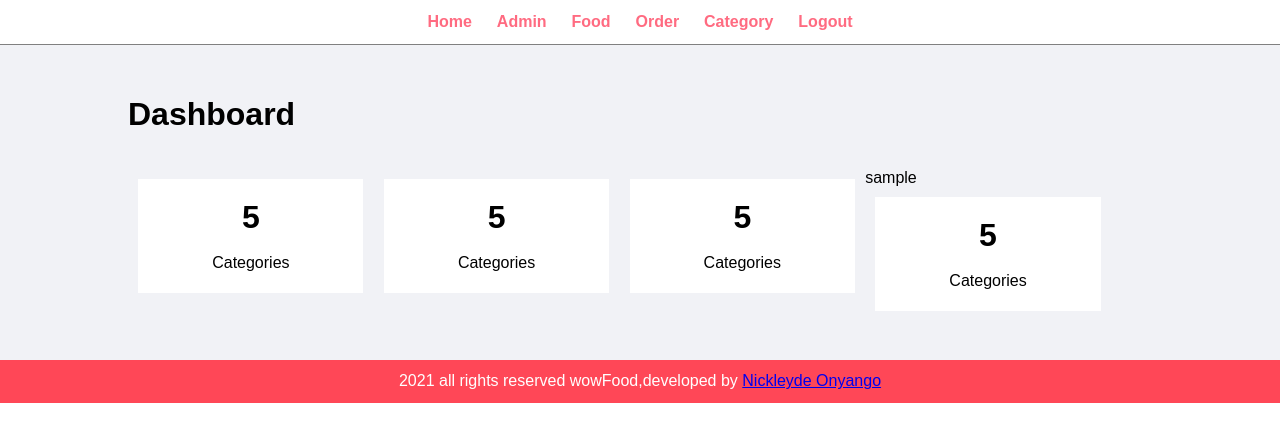
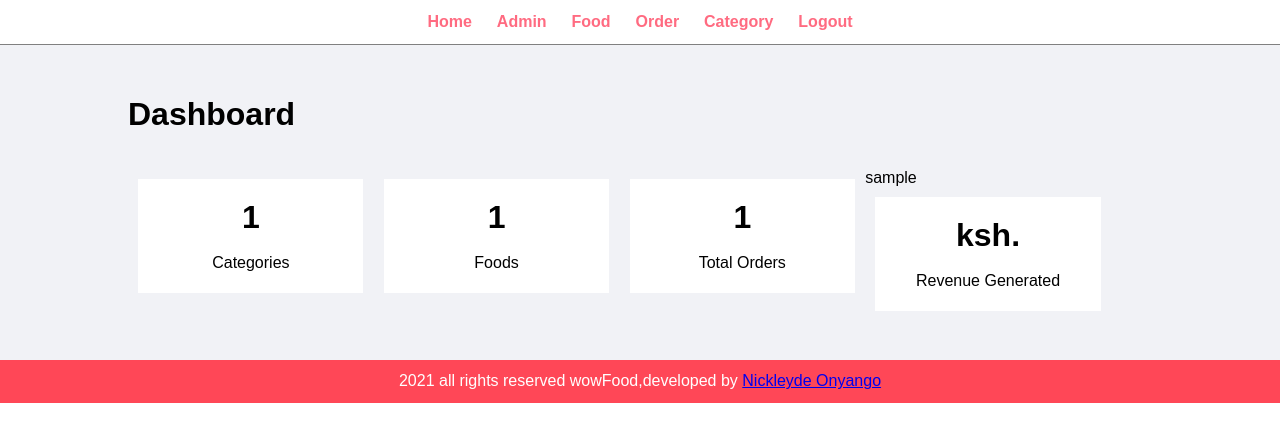
Before and after one commit to nickonyi/food-ordering-system, a PHP site: page /food-ordering-system/admin/index.php in a window 1280 px wide. Shown: the top 442 px of the page. Run offline with PHP 8.4, Linux system fonts and the light colour scheme; the visitor is signed in with stand-in values (Sample User, id 1); tables that the repository leaves empty or names only in its code hold one stand-in row (values such as "Sample post"); some libraries are stand-ins or nearby versions.

Commit message:
Food Ordering System

```diff
--- a/admin/index.php
+++ b/admin/index.php
@@ -13,25 +13,66 @@
         }
         ?>
    <div class="col-4 text-center">
-       <h1>5</h1>
+       <?php
+       //sql query
+       $sql = "SELECT * FROM tbl_category";
+       //execute the query
+       $res = mysqli_query($conn,$sql);
+       //count the rows
+       $count = mysqli_num_rows($res);
+
+       ?>
+       <h1><?php echo $count;?></h1>
        <br>
        Categories
    </div>
 
    <div class="col-4 text-center">
-       <h1>5</h1>
+   <?php
+       //sql query
+       $sql2 ="SELECT * FROM tbl_food";
+       //execute the query
+       $res2 = mysqli_query($conn,$sql2);
+       //coun the rows
+       $count2 = mysqli_num_rows($res2);
+
+       ?>
+        <h1><?php echo $count2;?></h1>
        <br>
-       Categories
+       Foods
    </div>
    <div class="col-4 text-center">
-       <h1>5</h1>
+       <?php
+       //sql query
+       $sql3 ="SELECT * FROM tbl_order";
+       //execute the query
+       $res3 = mysqli_query($conn,$sql3);
+       //coun the rows
+       $count3 = mysqli_num_rows($res3);
+
+       ?>
+       <h1><?php echo $count3;?></h1>
        <br>
-       Categories
+       Total Orders
    </div>
    <div class="col-4 text-center">
-       <h1>5</h1>
+       <?php
+       //create an sql query to get total revenue
+       //aggregate function in sql
+       $sql4 = "SELECT SUM(total) AS Total FROM tbl_order WHERE status='delivered'";
+       //execute the query
+
+       $res4 = mysqli_query($conn,$sql4);
+        //get the value
+
+        $row = mysqli_fetch_assoc($res4);
+
+        $total_revenue = $row['Total'];
+
+       ?>
+       <h1>ksh. <?php echo $total_revenue;?></h1>
        <br>
-       Categories
+       Revenue Generated
    </div>
     </div>
     <div class="clearfix"></div>
--- a/admin/manage-food.php
+++ b/admin/manage-food.php
@@ -69,7 +69,7 @@
               <tr>
            <td><?php echo $sn++;?></td>
            <td><?php echo $title;?></td>
-           <td>$<?php echo $price;?></td>
+           <td>Ksh. <?php echo $price;?></td>
            <td>
                <?php
                if($image_name !=""){
```
Also changed, not shown: images/category/food_category_119.jpeg (added).
